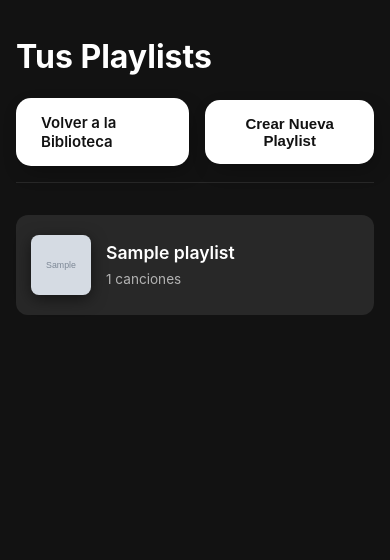
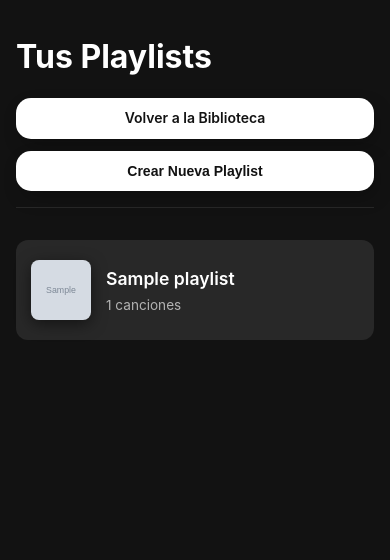
Before and after one commit to palgatox64/sonusitory, a Django app: page /playlists/ in a window 390 px wide. Shown: the part 77-637 px from the top of the page. Run offline with Django 5.2, Linux system fonts and the light colour scheme; a user stored in the database is signed in; tables that the repository leaves empty hold one stand-in row (values such as "Sample post"); grey boxes marked "Sample" are stand-in pictures; parts of the project's set-up code (start-up, migrations or seed data) failed here and were passed over; some libraries are stand-ins or nearby versions.

Commit message:
feat: Improve the display of playlist covers and action buttons on mobile devices

```diff
--- a/static/css/style.css
+++ b/static/css/style.css
@@ -677,8 +677,9 @@ login-providers {
 }
 
 .cover-placeholder {
-    width: 150px;
-    height: 150px;
+    /* Antes tenía width/height fijos (150px) */
+    width: 100%;
+    height: 100%;
     border-radius: 5px;
     background: linear-gradient(90deg, #404040 25%, #505050 50%, #404040 75%);
     background-size: 200% 100%;
@@ -845,6 +846,36 @@ login-providers {
 
     .breadcrumb-separator {
         margin: 0 4px;
+    }
+}
+
+/* --- Mejora de botones de acción en móviles --- */
+@media (max-width: 767px) {
+    .action-bar { /* Evitar espacios innecesarios en un solo hijo */
+        justify-content: flex-start;
+    }
+
+    .action-bar p {
+        flex-wrap: wrap;           /* Permitir salto a varias filas */
+        gap: 0.75rem;              /* Espaciado más compacto */
+        width: 100%;
+    }
+
+    .action-bar .btn {
+        font-size: 14px;           /* Un poco más pequeño en móvil */
+        padding: 12px 16px;        /* Botón más compacto */
+        text-align: center;
+        white-space: normal;       /* Permitir que el texto largo haga wrap */
+        line-height: 1.2;
+        flex: 1 1 calc(50% - 0.75rem); /* Dos columnas por fila por defecto */
+        min-width: 0;              /* Evitar desbordes por contenido */
+    }
+}
+
+/* Pantallas muy estrechas: una columna completa por fila */
+@media (max-width: 420px) {
+    .action-bar .btn {
+        flex: 1 1 100%;
     }
 }
 
@@ -1267,3 +1298,34 @@ login-providers {
 .swal2-popup.dark-modal .swal2-styled.swal2-cancel:hover {
     background-color: #565656 !important;
 }
+
+/* Portada de playlists con shimmer (listado y detalle) */
+.playlist-cover-container {
+    width: 120px;
+    height: 120px;
+    position: relative;
+    flex-shrink: 0;
+}
+
+.playlist-cover {
+    width: 120px;
+    height: 120px;
+    border-radius: 12px;
+    object-fit: cover;
+    display: none; /* se muestra al onload */
+    position: absolute;
+    top: 0;
+    left: 0;
+    z-index: 1;
+}
+
+/* Responsive: mantener tamaños como antes */
+@media (max-width: 1024px) and (min-width: 768px) {
+    .playlist-cover-container { width: 100px; height: 100px; }
+    .playlist-cover { width: 100px; height: 100px; }
+}
+
+@media (max-width: 767px) {
+    .playlist-cover-container { width: 60px; height: 60px; }
+    .playlist-cover { width: 60px; height: 60px; border-radius: 8px; }
+}
--- a/templates/player/playlist_list.html
+++ b/templates/player/playlist_list.html
@@ -29,8 +29,14 @@
                    hx-get="{% url 'playlist_detail' playlist_id=playlist.id %}"
                    hx-target=".main-content"
                    hx-push-url="true">
-                    <img src="{% if playlist.cover_image_url %}{{ playlist.cover_image_url }}{% else %}{% static 'images/default_cover.png' %}{% endif %}"
-                         alt="{{ playlist.name }}">
+                    <div class="playlist-cover-container">
+                        <div class="cover-placeholder"></div>
+                        <img
+                            src="{% if playlist.cover_image_url %}{{ playlist.cover_image_url }}{% else %}{% static 'images/default_cover.png' %}{% endif %}"
+                            alt="{{ playlist.name }}"
+                            class="playlist-cover"
+                            onload="this.style.display='block'; this.previousElementSibling.style.display='none';">
+                    </div>
                     <div class="playlist-info">
                         <h3 class="playlist-name">{{ playlist.name }}</h3>
                         <p class="playlist-count">{{ playlist.songs.count }} canciones</p>
```
Also changed, not shown: templates/player/playlist_detail.html (+5 -2 lines).
